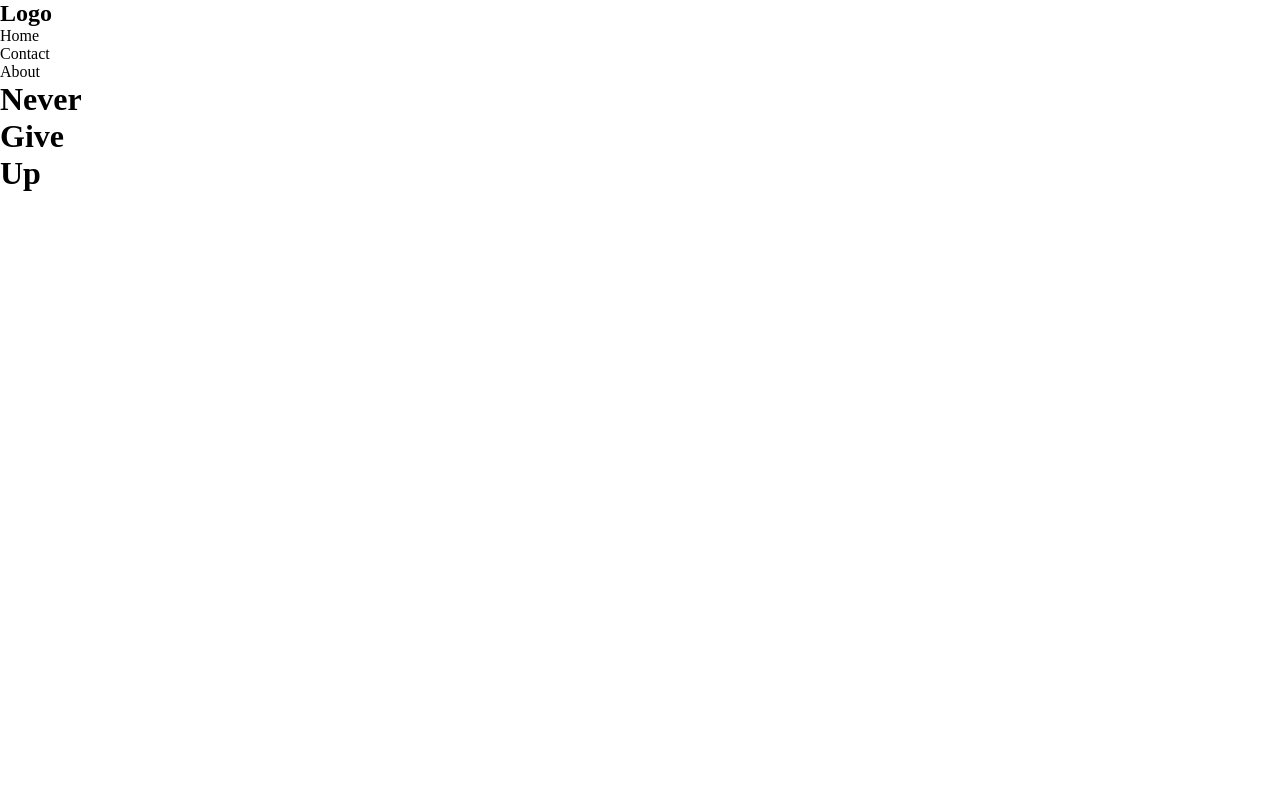
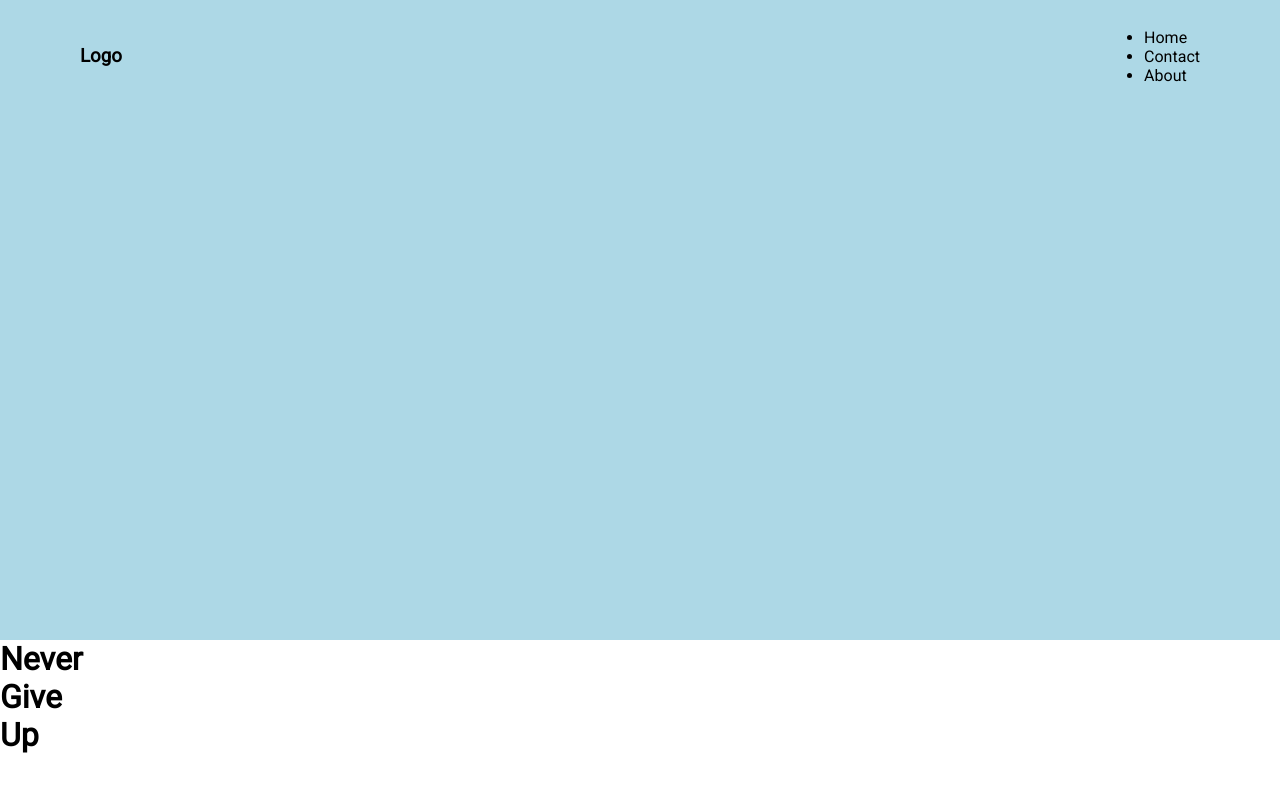
Before and after one commit to sl8305/OpenPractice, a plain HTML site: page index.html in a window 1280 px wide. Drawn offline with Linux system fonts and the light colour scheme.

Commit message:
created a basic nav and the beginning of its styling

```diff
--- a/index.html
+++ b/index.html
@@ -5,6 +5,7 @@
     <meta name="viewport" content="width=device-width, initial-scale=1.0">
     <link rel="stylesheet" href="./style.css">
     <!-- google fonts link -->
+    <link href="https://fonts.googleapis.com/css2?family=Open+Sans&family=Roboto&display=swap" rel="stylesheet">
 
     <title>Title of the Page</title>
 </head>
@@ -12,12 +13,14 @@
 <body>
     <main>
         <section class="landing">
+            <nav>
                 <h1 id="logo">Logo</h1>
                 <ul class="nav-links">
                     <li>Home</li>
                     <li>Contact</li>
                     <li>About</li>
                 </ul>
+            </nav>
         </section>
 
         <div class="intro">
--- a/style.css
+++ b/style.css
@@ -3,3 +3,21 @@
     padding: 0;
     box-sizing: border-box;
 }
+
+main{
+    font-family: 'Roboto', sans-serif;
+}
+
+.landing {
+    min-height: 80vh;
+    background: lightblue;
+    background-size: cover;
+    padding: 1rem 5rem;
+}
+
+nav {
+    display: flex;
+    align-items: center;
+    justify-content: space-between;
+    min-height: 10vh;
+}
```
Lines whose indentation alone changed are shown as unchanged.
